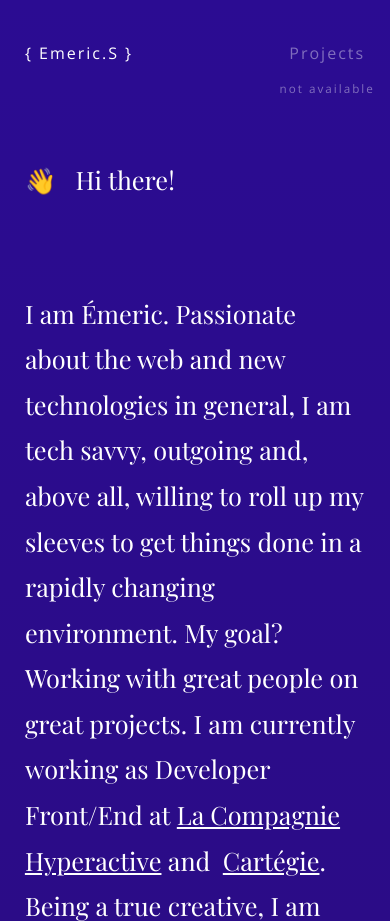
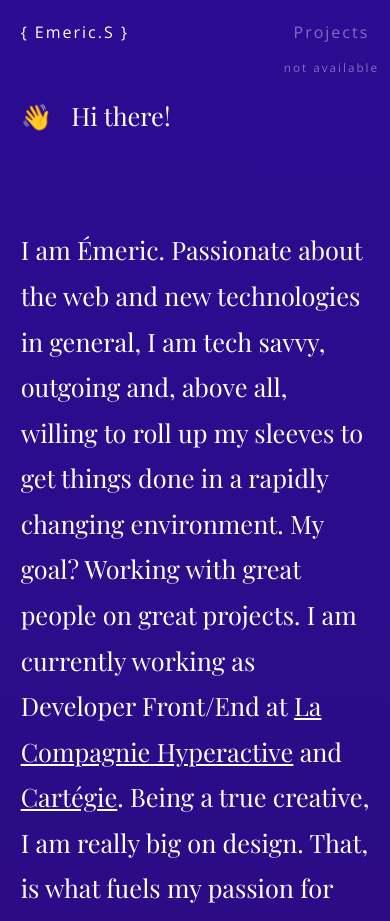
Before and after one commit to Emericinte/hello, a plain HTML site: page index.html in a window 390 px wide. Shown: the top 921 px of the page. Drawn offline with nearby package versions, Linux system fonts and the light colour scheme.

Commit message:
update padding mobile

```diff
--- a/styles/styles.scss
+++ b/styles/styles.scss
@@ -19,7 +19,7 @@ body{
 }
 
 header, main, footer{
-	padding: 4vmax 2vmax;
+	padding: 1.5vmax 1.5vmax;
 	color: #fff;
 	font-family: roboto;
 	@media screen and (min-width: 556px){
```
Also changed, not shown: styles/styles.css, 1 other file.
